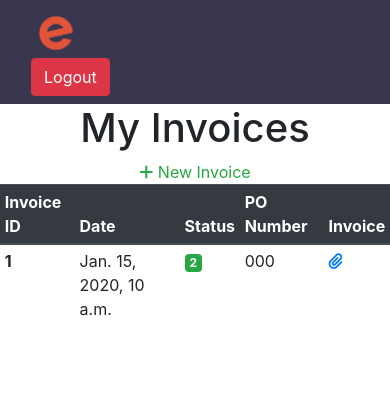
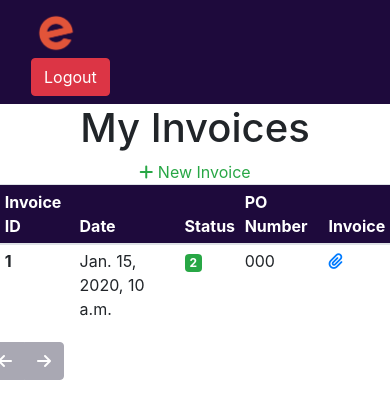
Before and after one commit to evbeda/suppliers_management, a Django app: page /suppliersite/1/invoices/ in a window 390 px wide. Shown: the top 419 px of the page. Run offline with Django 3.2, Linux system fonts and the light colour scheme; a user stored in the database is signed in; tables that the repository leaves empty hold one stand-in row (values such as "Sample post"); some libraries are stand-ins or nearby versions.

Commit message:
Added pagination to invoices list Edited css styles to follow eb colors

```diff
--- a/AP_app/views.py
+++ b/AP_app/views.py
@@ -2,6 +2,7 @@ from django.views.generic import TemplateView
 from django.views.generic.list import ListView
 
 from django.contrib.auth.mixins import LoginRequiredMixin, UserPassesTestMixin
+from pure_pagination.mixins import PaginationMixin
 
 from invoices_app.models import Invoice
 
@@ -20,10 +21,11 @@ class APHome(LoginRequiredMixin, IsApUser, TemplateView):
     template_name = 'AP_app/ap-home.html'
 
 
-class InvoiceListView(LoginRequiredMixin, IsApUser, ListView):
+class InvoiceListView(LoginRequiredMixin, IsApUser, PaginationMixin, ListView):
     template_name = 'AP_app/invoice-list.html'
     model = Invoice
+    paginate_by = 10
 
     def get_queryset(self):
-        queryset = Invoice.objects.filter(status='NEW')
+        queryset = Invoice.objects.filter(status='NEW').order_by('id')
         return queryset
--- a/requirements.txt
+++ b/requirements.txt
@@ -15,6 +15,7 @@ dj-database-url==0.5.0
 Django==1.11.24
 django-bootstrap-datepicker-plus==3.0.5
 django-dropbox-storage==0.4.1
+django-pure-pagination==0.3.0
 django-rest-auth==0.9.5
 django-saml2-auth==2.2.1
 django-storages==1.7.2
--- a/static/css/global.css
+++ b/static/css/global.css
@@ -3,7 +3,7 @@ html, body{
 }
 
 .blue-eb{
-    background-color: rgb(57, 54, 79)
+    background-color: #1E0A3C
 }
 
 a:hover{
@@ -29,3 +29,30 @@ a:hover{
 .btn-google:hover{
     background-color: rgb(64, 129, 235)
 }
+
+.page-item.disabled .page-link {
+    color: #ffffff;
+    pointer-events: none;
+    cursor: auto;
+    background-color: #A9A8B3;
+    border-color: #A9A8B3;
+}
+
+.page-item.active .page-link {
+    color: #ffffff;
+    pointer-events: none;
+    cursor: auto;
+    background-color: #F05537;
+    border-color:  #F05537;
+}
+
+.page-item .page-link {
+    color: #ffffff;
+    background-color: #1E0A3C;
+    border-color:  #1E0A3C;
+}
+
+.thead-eb-dark {
+    color: #ffffff;
+    background-color: #1E0A3C;
+}
--- a/supplier_app/forms.py
+++ b/supplier_app/forms.py
@@ -1,7 +1,7 @@
 from django import forms
 from django.forms.models import ModelForm
 from invoices_app.models import InvoiceArg
-from bootstrap_datepicker_plus import DatePickerInput, DateTimePickerInput
+from bootstrap_datepicker_plus import DatePickerInput
 from .models import PDFFile
 from . import (
     MAX_SIZE_FILE,
@@ -34,7 +34,7 @@ class InvoiceForm(forms.ModelForm):
         exclude = ('user', 'tax_payer', 'status')
         widgets = {
             'invoice_date': DatePickerInput(options={
-                    "format": "DD/MM/YYYY",
+                    "format": "MM/DD/YYYY",
                     # "locale": "en",
                 },
                 attrs={'placeholder': 'Invoice Date', }
--- a/supplier_app/views.py
+++ b/supplier_app/views.py
@@ -12,6 +12,8 @@ from django.http import HttpResponseRedirect
 from django.shortcuts import get_object_or_404
 from django.urls import reverse
 from django.core.files.storage import FileSystemStorage
+
+from pure_pagination.mixins import PaginationMixin
 
 from invoices_app.models import (
     Address,
@@ -139,13 +141,14 @@ class CreateTaxPayerView(TemplateView, FormView):
         return HttpResponseRedirect(self.get_success_url())
 
 
-class InvoiceListView(LoginRequiredMixin, ListView):
+class InvoiceListView(LoginRequiredMixin, PaginationMixin, ListView):
     template_name = 'supplier_app/invoice-list.html'
     model = Invoice
+    paginate_by = 10
 
     def get_queryset(self):
         tax_payer = get_object_or_404(TaxPayer, id=self.kwargs['taxpayer_id'])
-        queryset = Invoice.objects.filter(taxpayer=tax_payer.id)
+        queryset = Invoice.objects.filter(taxpayer=tax_payer.id).order_by('id')
         return queryset
 
     def get_context_data(self, **kwargs):
--- /dev/null
+++ b/templates/_pagination.html
@@ -0,0 +1,38 @@
+{% load i18n %}
+{% load static %}
+<ul class="pagination justify-content-center bg-evb">
+
+    {% if page_obj.has_previous %}
+        <li class="page-item" >
+            <a href="?{{ page_obj.previous_page_number.querystring }}" class="page-link"><i class="fa fa-arrow-left"></i></a>
+        </li>
+    {% else %}
+        <li class="page-item disabled">
+            <a href="#" class="page-link"><i class="fa fa-arrow-left"></i></a>
+        </li>
+    {% endif %}
+
+    {% for page in page_obj.pages %}
+        {% if page %}
+            {% ifequal page page_obj.number %}
+                <li class="page-item active">
+                    <span class="page-link active">{{ page }}</span>
+                </li>
+            {% else %}
+                <li class="page-item">
+                    <a href="?{{ page.querystring }}" class="page-link">{{ page }}</a>
+                </li>
+            {% endifequal %}
+        {% endif %}
+    {% endfor %}
+
+    {% if page_obj.has_next %}
+        <li class="page-item">
+            <a href="?{{ page_obj.next_page_number.querystring }}" class="page-link"><i class="fa fa-arrow-right"></i> </a>
+        </li>
+    {% else %}
+        <li class="page-item disabled">
+                <a href="#" class="page-link"><i class="fa fa-arrow-right"></i></a>
+        </li>
+    {% endif %}
+</ul>
--- a/templates/supplier_app/invoice-list.html
+++ b/templates/supplier_app/invoice-list.html
@@ -6,9 +6,7 @@
 {% include 'supplier_app/navbar.html' %}
 <div class="row">
     <div class="col-md-12 ">
-        <h1 class="text-center"> {% trans "My Invoices"%}
-
-        </h1>
+        <h1 class="text-center"> {% trans "My Invoices"%}</h1>
     </div>
     <div class="col-md-2">
         <ul class="nav flex-column text-center">
@@ -19,7 +17,7 @@
     </div>
     <div class="col-md-9">
         <table class="table table-sm table-hover">
-                                <thead class="thead-dark">
+            <thead class="thead-eb-dark">
                 <tr>
                     <th scope="col">{% trans "Invoice ID"%}</th>
                     <th scope="col">{% trans "Date"%}</th>
@@ -37,15 +35,10 @@
                     <td>{{invoice.po_number}}</td>
                     <td><a href="{{invoice.invoice_file.url}}"><i class="fa fa-paperclip"></i></a></td>
                 </tr>
-
             {% endfor %}
             </tbody>
         </table>
     </div>
-                <div class="col-md-1">
-
-                </div>
-
-
+    {% include "_pagination.html" %}
 </div>
 {% endblock%}
```
Also changed, not shown: supplier_management_site/settings/base.py (+8 -0 lines), templates/AP_app/invoice-list.html (+4 -3 lines). Lines whose indentation alone changed are shown as unchanged.
